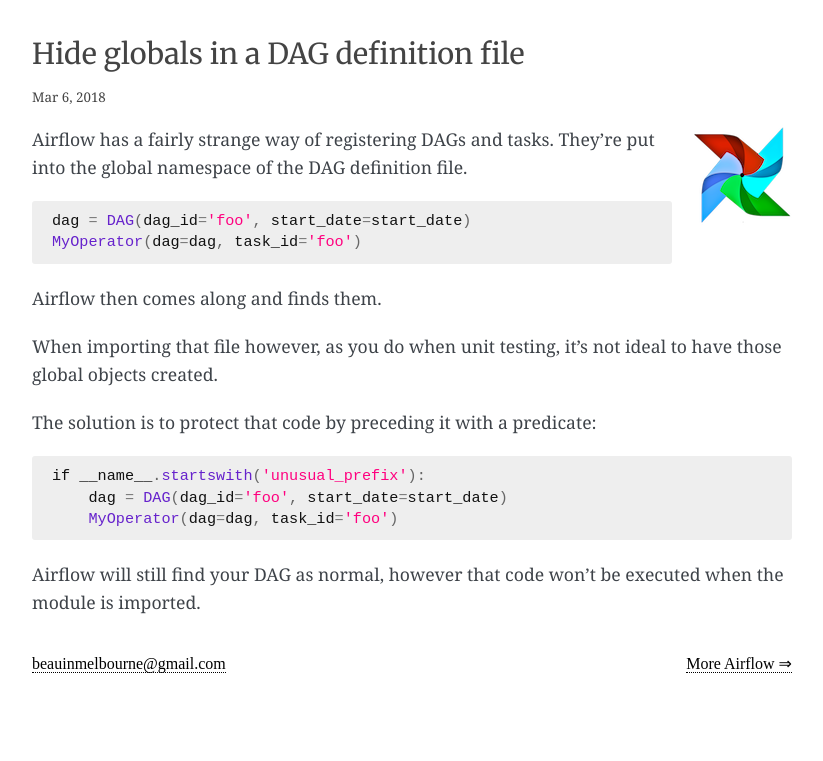
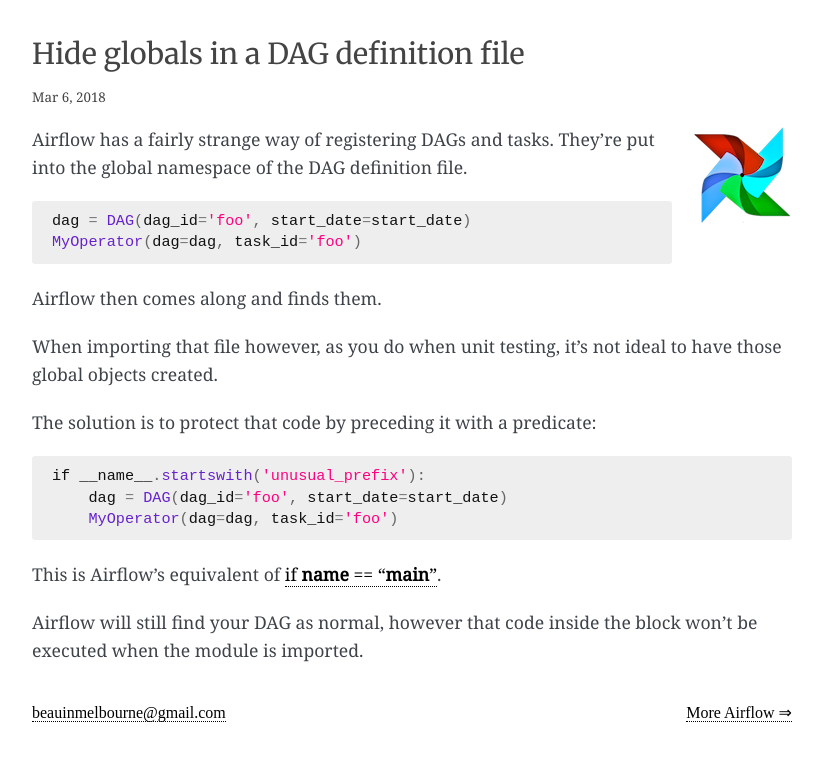
Before and after one commit to explodinglabs/explodinglabs.github.io, a Jekyll site: the page built from _posts/airflow/2018-03-06-hide-globals-in-dag-definition-file.markdown, in a window 1280 px wide. Shown: the top 761 px of the page, without its empty margins (228-1051 px from the left). Built offline with Jekyll 4.4.1, drawn with Linux system fonts in a browser that asks for light colours; some web fonts are replaced.

Commit message:
Adjust "hide the global section" doc

````diff
--- a/_posts/airflow/2018-03-06-hide-globals-in-dag-definition-file.markdown
+++ b/_posts/airflow/2018-03-06-hide-globals-in-dag-definition-file.markdown
@@ -35,5 +35,8 @@
     MyOperator(dag=dag, task_id='foo')
 ```
 
-Airflow will still find your DAG as normal, however that code won't be executed
-when the module is imported.
+This is Airflow's equivalent of [if __name__ ==
+"__main__"](http://effbot.org/pyfaq/tutor-what-is-if-name-main-for.htm).
+
+Airflow will still find your DAG as normal, however that code inside the block
+won't be executed when the module is imported.
````
